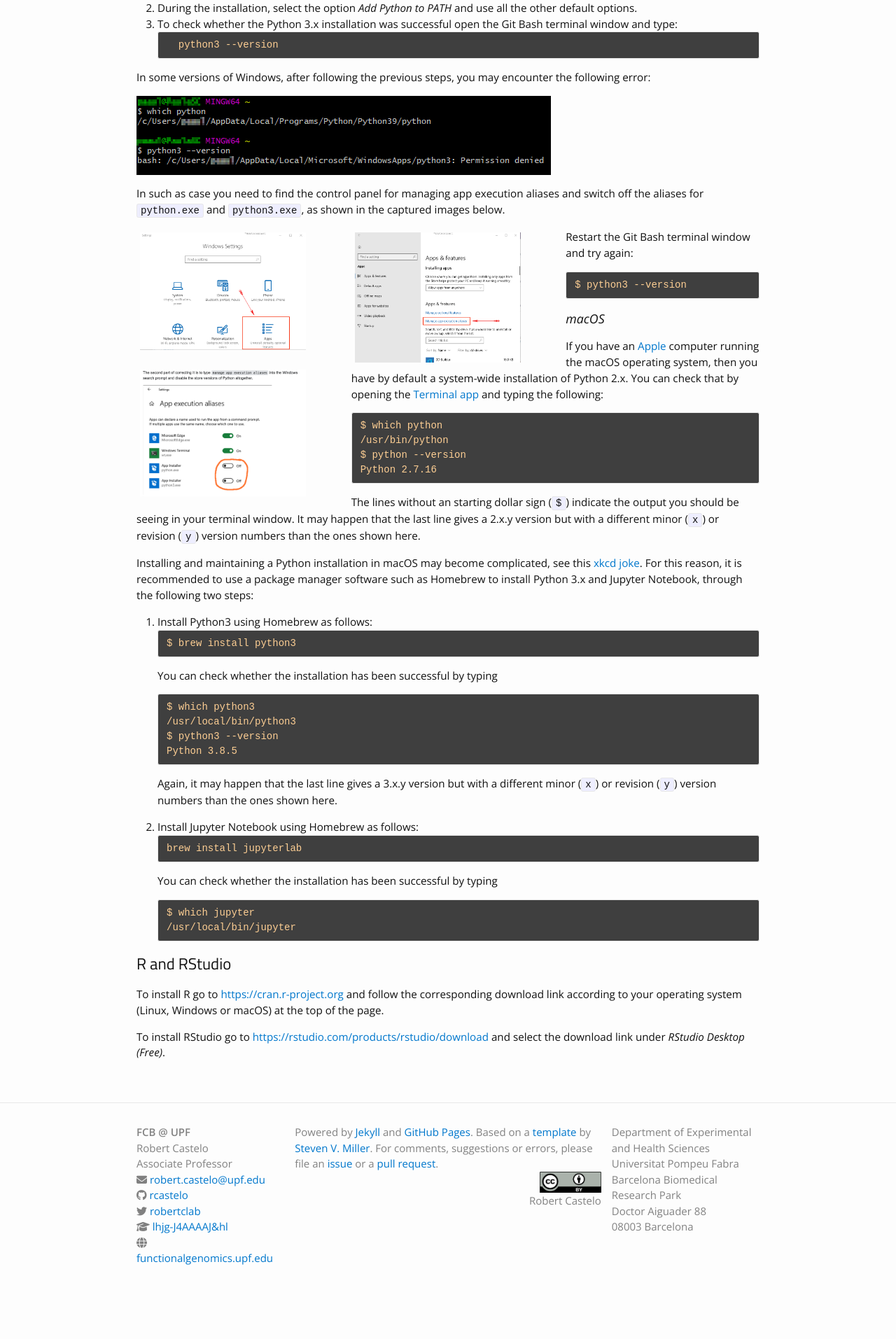
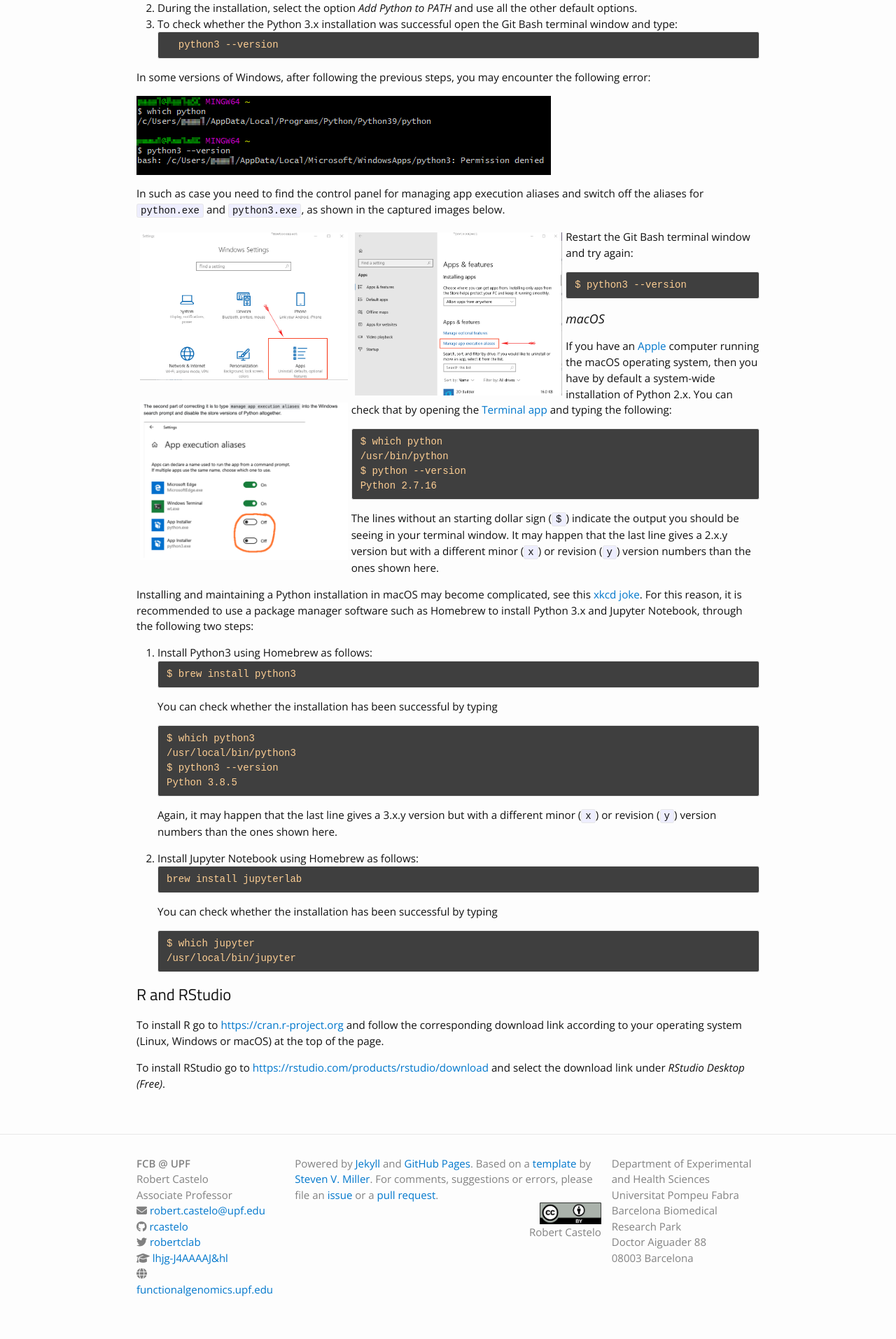
Before and after one commit to funcompbio/funcompbio.github.io, a Jekyll site: the page built from setup.md, in a window 1280 px wide. Shown: the part 3769-5682 px from the top of the page at 70% size. Built offline with Jekyll 4.4.1, drawn with Linux system fonts in a browser that asks for light colours; nearby versions of some CDN libraries; before the commit the page ends 5638 px from its top, so only the background shows below that.

Commit message:
Updated setup instructions.

```diff
--- a/setup.md
+++ b/setup.md
@@ -254,13 +254,13 @@
 
 <div class="sybs-row">
   <div class="sbys-column">
-    <img src="/_images/ChangeExecAliasesWindows1.png" style="width:80%"/>
+    <img src="/_images/ChangeExecAliasesWindows1.png" style="width:100%"/>
   </div>
   <div class="sbys-column">
-    <img src="/_images/ChangeExecAliasesWindows2.png" style="width:80%"/>
+    <img src="/_images/ChangeExecAliasesWindows2.png" style="width:100%"/>
   </div>
   <div class="sbys-column">
-    <img src="/_images/ChangeExecAliasesWindows3.png" style="width:80%"/>
+    <img src="/_images/ChangeExecAliasesWindows3.png" style="width:100%"/>
   </div>
 </div>
 
```
